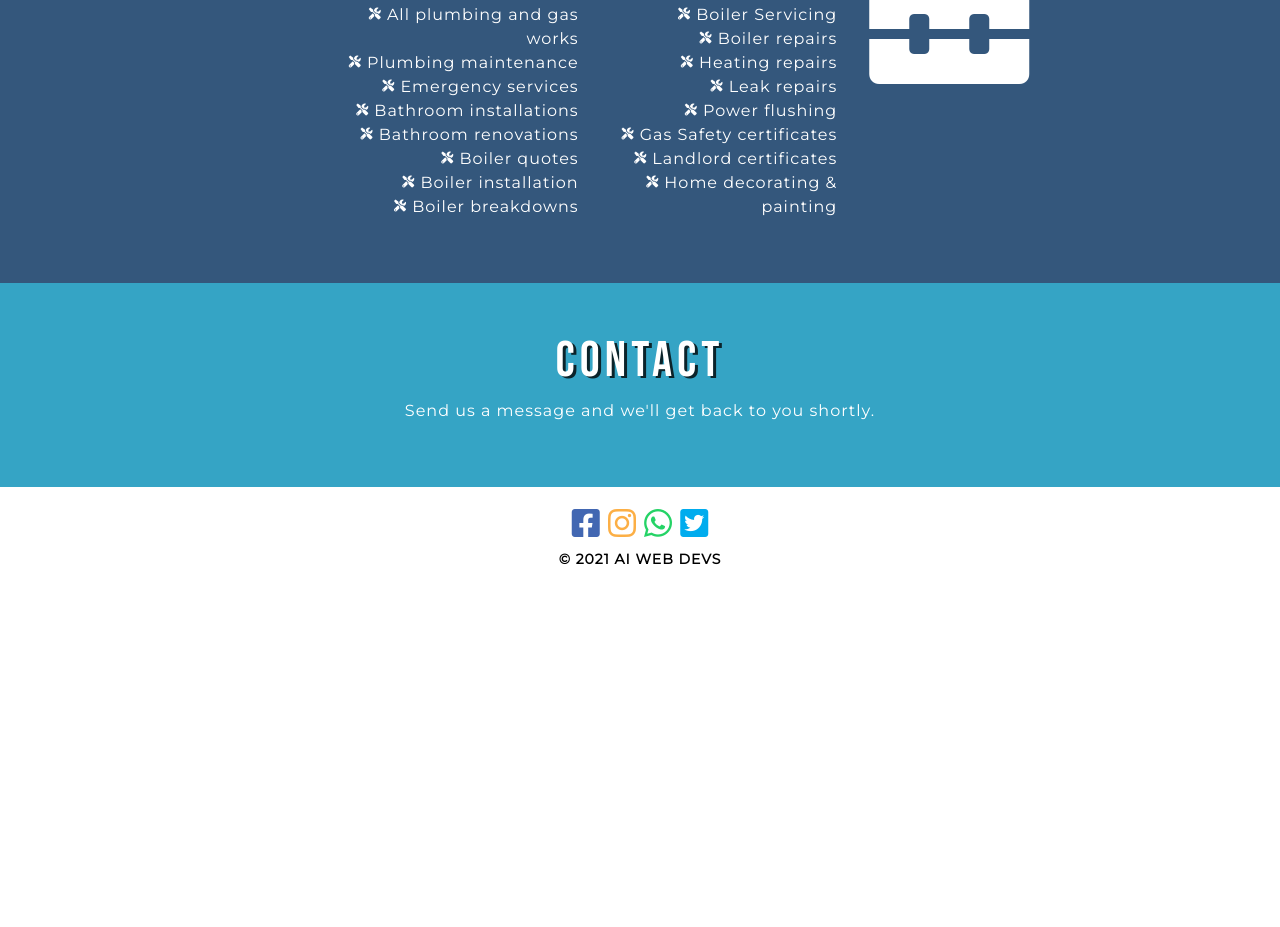
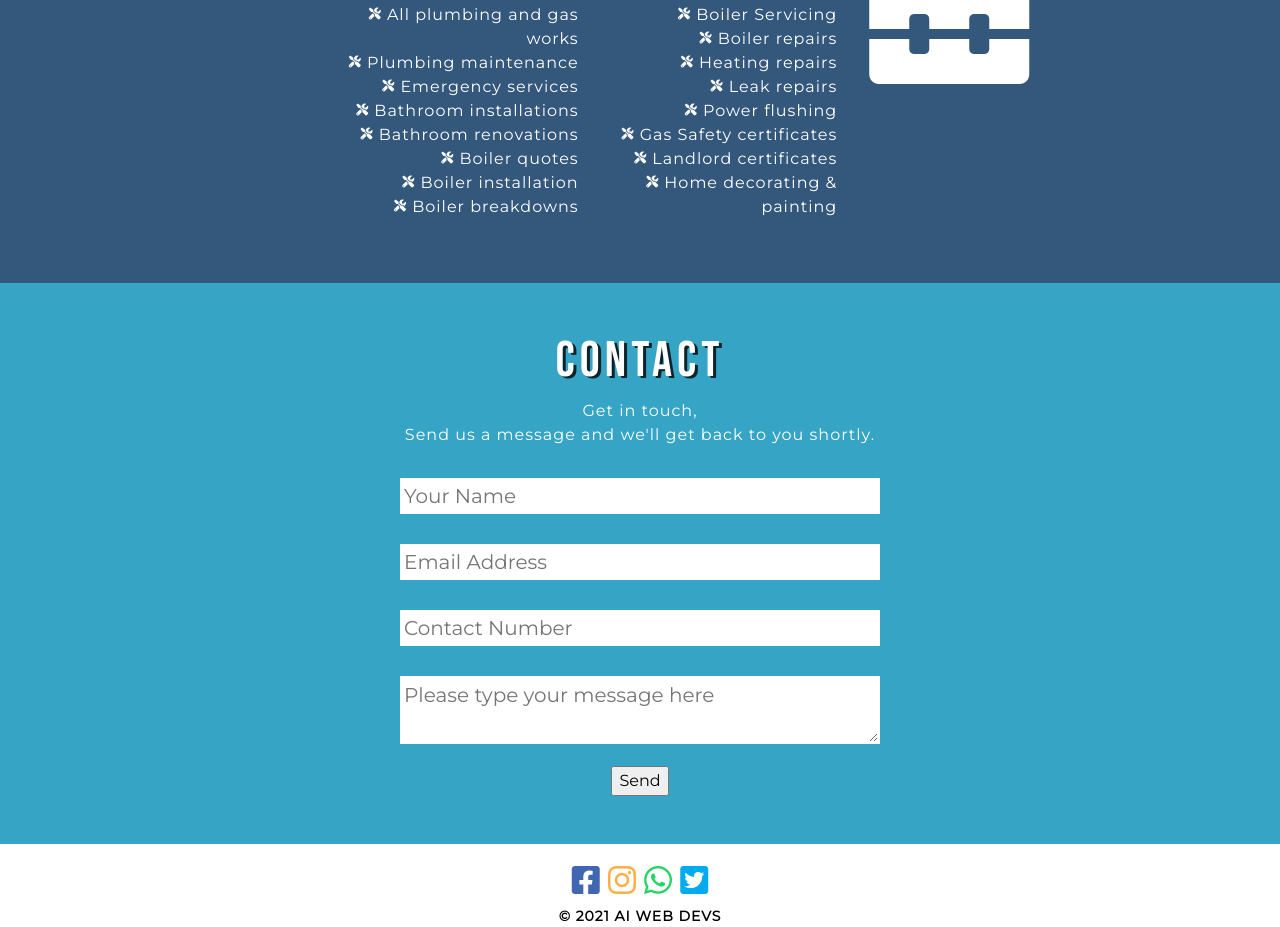
Before and after one commit to ifti-khan/aph, a plain HTML site: page index.html in a window 1280 px wide. Shown: the part 1083-2010 px from the top of the page. Before the commit the page ends 1653 px from the top, so only its background shows below. Drawn offline with nearby package versions, Linux system fonts and the light colour scheme; some packages are replaced by stand-ins of ours.

Commit message:
Mod: Basic contact form added

```diff
--- a/assets/css/style.css
+++ b/assets/css/style.css
@@ -160,9 +160,8 @@ main {
 
 /* Contact Form */
 #fullname,
-#mobile,
 #email,
-#subject,
+#phone,
 #message {
     border: 2px solid #ffffff;
     width: 75%;
@@ -171,8 +170,7 @@ main {
     font-size: 20px;
 }
 
-#fullname,
-#subject {
+#fullname {
     text-transform: capitalize;
 }
 
--- a/index.html
+++ b/index.html
@@ -141,7 +141,8 @@
                         <h1 class="text-uppercase text-shadow-1 header-font ls-5 services-head">Services</h1>
                         <!-- Service info -->
                         <p class="service-info">Here at Alban Plumbing & Heating we offer our services largely to
-                            domestic households. We cater to everything that is plumbing, gas, heating, bathrooms and boilers.<br><br>
+                            domestic households. We cater to everything that is plumbing, gas, heating, bathrooms and
+                            boilers.<br><br>
                             Our full service list:<br>
                         </p>
                         <div class="row g-0">
@@ -190,10 +191,22 @@
                         <div class="col-12 col-lg-6 offset-lg-3">
                             <h1 class="text-uppercase text-shadow-1 header-font ls-5 contact-head">Contact</h1>
                             <!-- Contact info -->
-                            <p>Send us a message and we'll get back to you shortly.</p>
+                            <p>Get in touch,<br>Send us a message and we'll get back to you shortly.</p>
                             <!-- Contact form -->
-                            <form action="">
+                            <form action="" id="contact-form">
+                                <input type="text" id="fullname" name="fullname" placeholder="Your Name"
+                                autocomplete="off" required>
 
+                                <input type="email" id="email" name="email" placeholder="Email Address"
+                                    autocomplete="off" required>
+
+                                <input type="text" id="phone" name="phone" placeholder="Contact Number"
+                                    autocomplete="off">
+
+                                <textarea id="message" name="message"
+                                placeholder="Please type your message here"></textarea><br>
+
+                                <input type="submit" value="Send">
                             </form>
 
                         </div>
```
